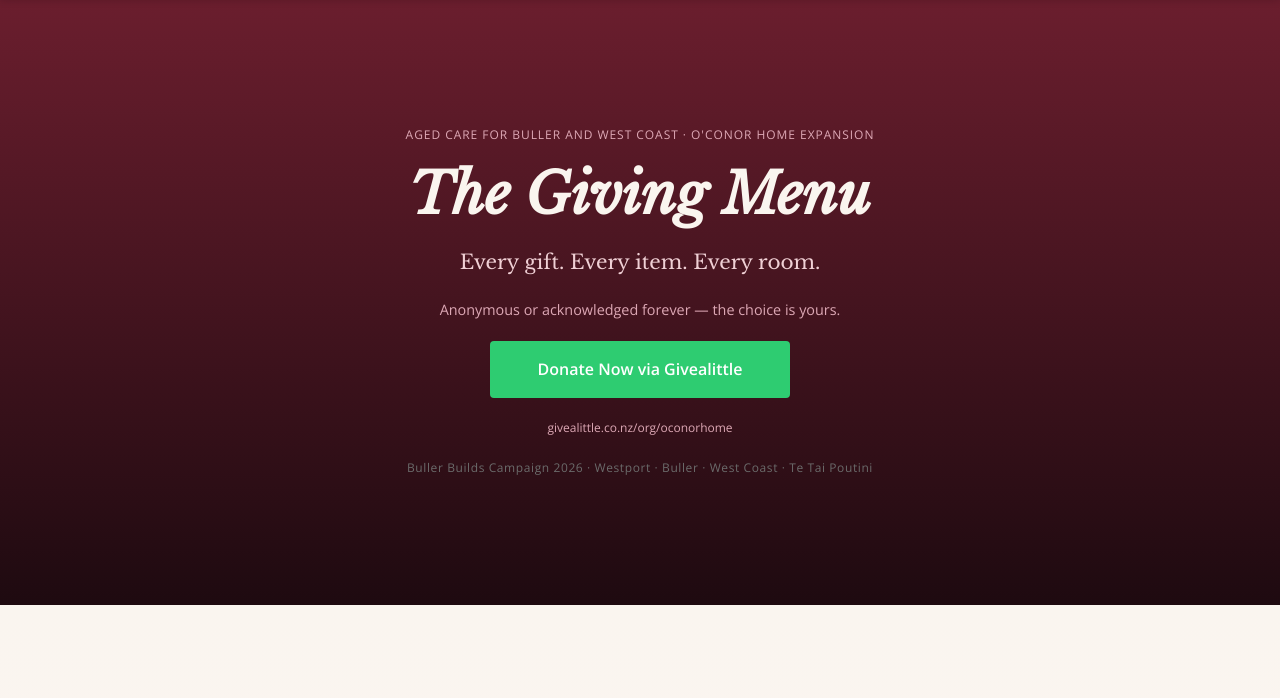
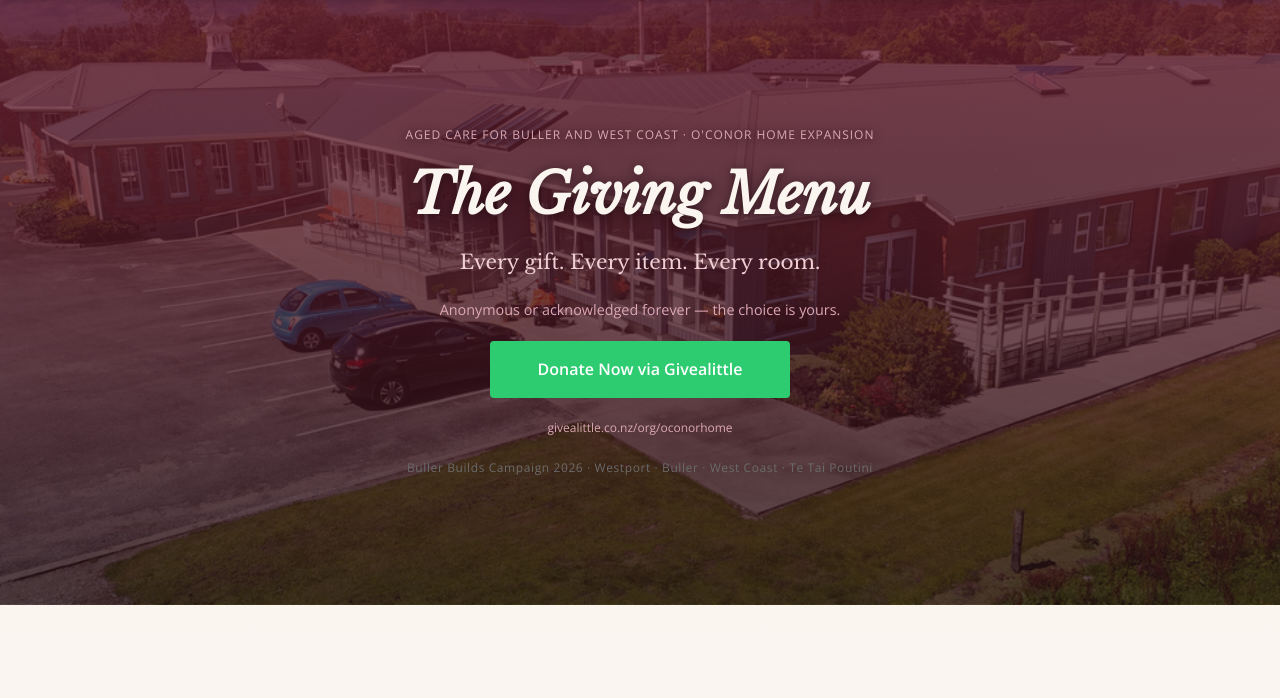
Before and after one commit to JabesSoftware/oconor-home, a website built with Vite: page pages/donate.html in a window 1280 px wide. Shown: the part 85-783 px from the top of the page. Built offline with nearby package versions, Linux system fonts and the light colour scheme; a script that the page names is missing.

Commit message:
cleaning up images

```diff
--- a/src/styles/main.css
+++ b/src/styles/main.css
@@ -185,7 +185,7 @@ button:hover {
 .main-header {
   min-height: 100vh;
   background:
-    linear-gradient(rgba(107, 30, 46, 0.78), rgba(30, 10, 16, 0.95)),
+    linear-gradient(rgba(107, 30, 46, 0.78), rgba(30, 10, 16, 0.75)),
     url('/src/assets/images/flap_aerial.png');
   background-size: cover;
   background-position: center;
@@ -218,6 +218,7 @@ button:hover {
   font-style: italic;
   font-size: clamp(1.5rem, 4vw, 2.5rem);
   margin-bottom: 0;
+    text-shadow: 0 2px 12px rgba(30, 10, 16, 0.8);
 }
 
 .hero-sub {
@@ -2406,7 +2407,11 @@ footer {
 /* ─── Donate Hero ────────────────────────────────────── */
 
 .donate-hero {
-  background: linear-gradient(180deg, var(--color-primaryMaroon) 0%, var(--color-deepWine) 100%);
+  background:
+    linear-gradient(rgba(107, 30, 46, 0.78), rgba(30, 10, 16, 0.75)),
+    url('/src/assets/images/flap_aerial.png');
+  background-size: cover;
+  background-position: center;
   padding: 8rem 2rem;
   text-align: center;
 }
@@ -2427,6 +2432,7 @@ footer {
   letter-spacing: 0.08em;
   text-transform: uppercase;
   margin-bottom: 0;
+    text-shadow: 0 1px 8px rgba(30, 10, 16, 0.7);
 }
 
 .donate-hero h1 {
@@ -2435,6 +2441,7 @@ footer {
   font-size: clamp(2rem, 5vw, 3.5rem);
   margin-bottom: 0;
   line-height: 1.1;
+    text-shadow: 0 2px 12px rgba(30, 10, 16, 0.8);
 }
 
 .donate-hero h1 em {
```
